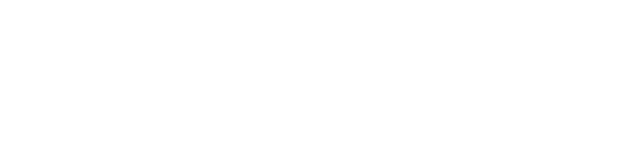
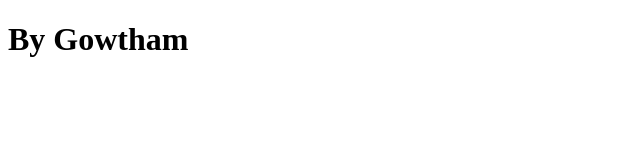
Before and after one commit to coder-ad286/First, a plain HTML site: page index.html in a window 1280 px wide. Shown: the whole page, without its empty margins (0-640 px from the left). Drawn offline with Linux system fonts and the light colour scheme.

Commit message:
added by gowtham

```diff
--- a/index.html
+++ b/index.html
@@ -7,7 +7,7 @@
 </head>
 <body>
     <div class="container">
-
+        <h1>By Gowtham</h1>
     </div>
 </body>
 </html>
```
